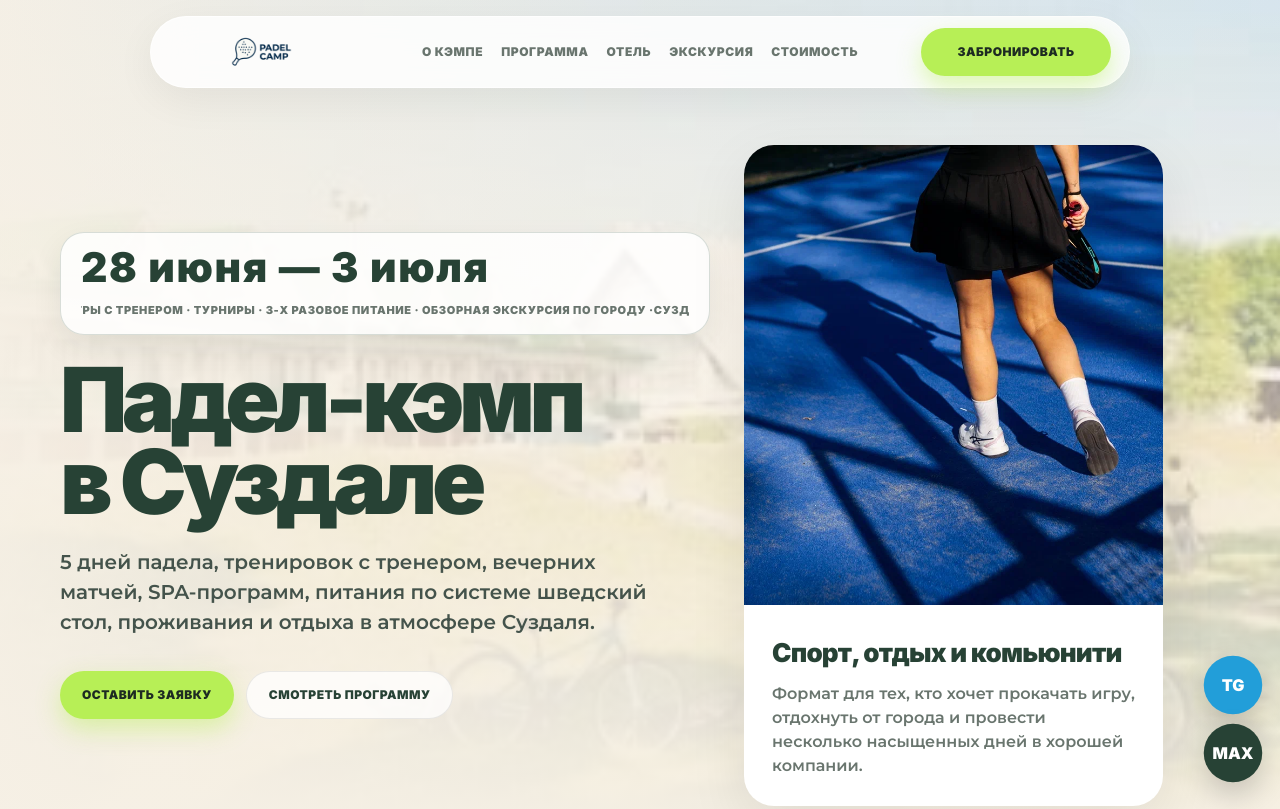
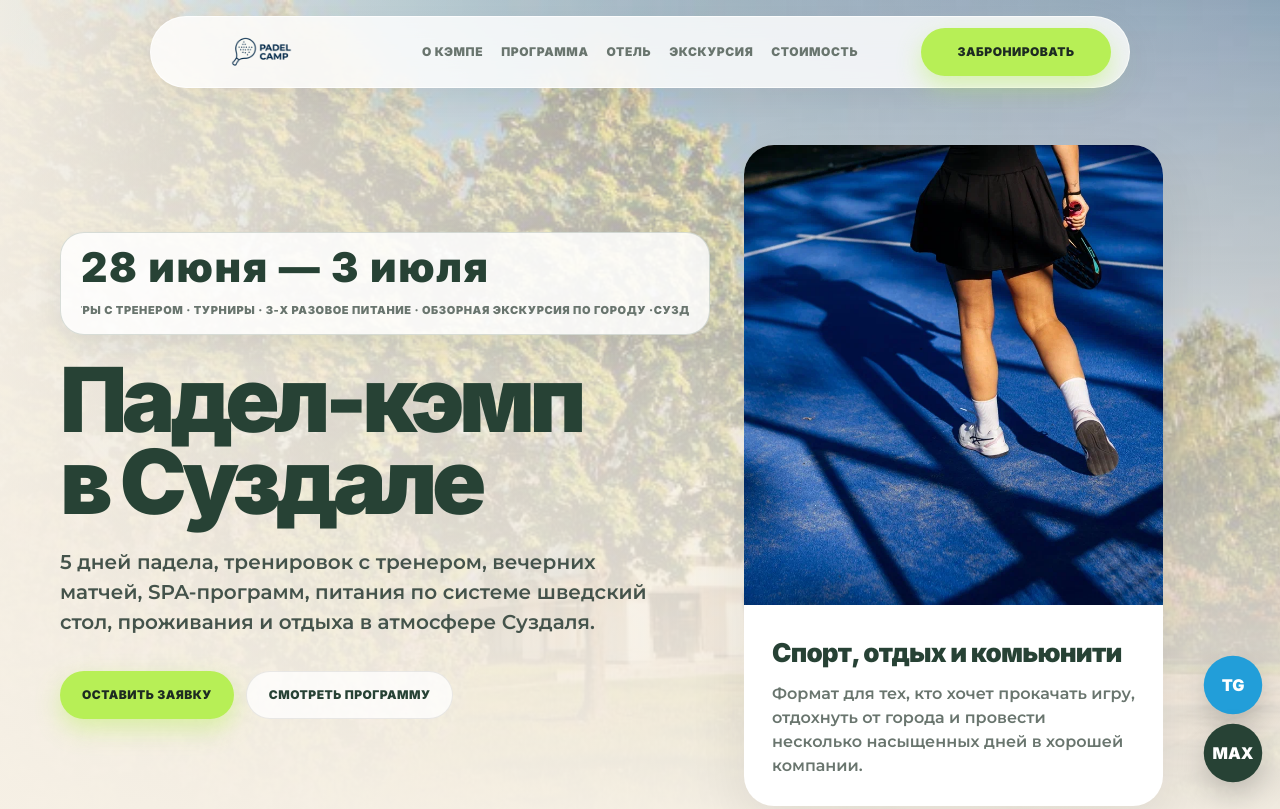
Before and after one commit to vladislavrusakov1-ctrl/padel-suzdal, a plain HTML site: page index.html in a window 1280 px wide. Shown: the top 809 px of the page. Drawn offline with Linux system fonts and the light colour scheme.

Commit message:
Update index.html

```diff
--- a/index.html
+++ b/index.html
@@ -121,7 +121,7 @@
       background:
       linear-gradient(180deg,rgba(246,240,229,.18),var(--bg) 95%),
       linear-gradient(90deg,rgba(246,240,229,.96),rgba(246,240,229,.56),rgba(246,240,229,.22)),
-      url("images/hotel/26ce643b-93c8-4bee-a4e9-3b24bbd35c4c.jpeg") center/cover no-repeat;
+      url("images/hotel/1111111.jpg") center/cover no-repeat;
     }
 
     .hero-grid{
```
